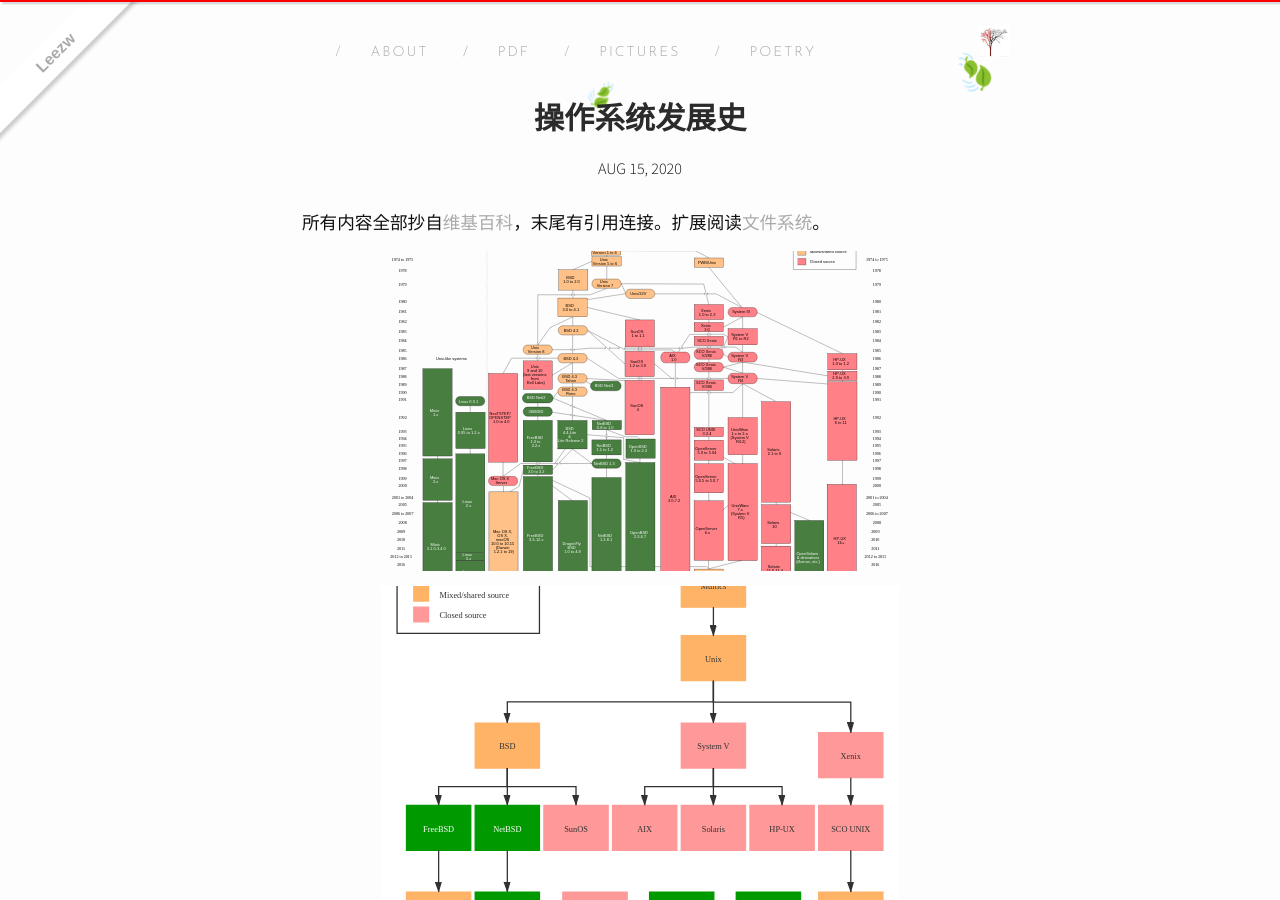
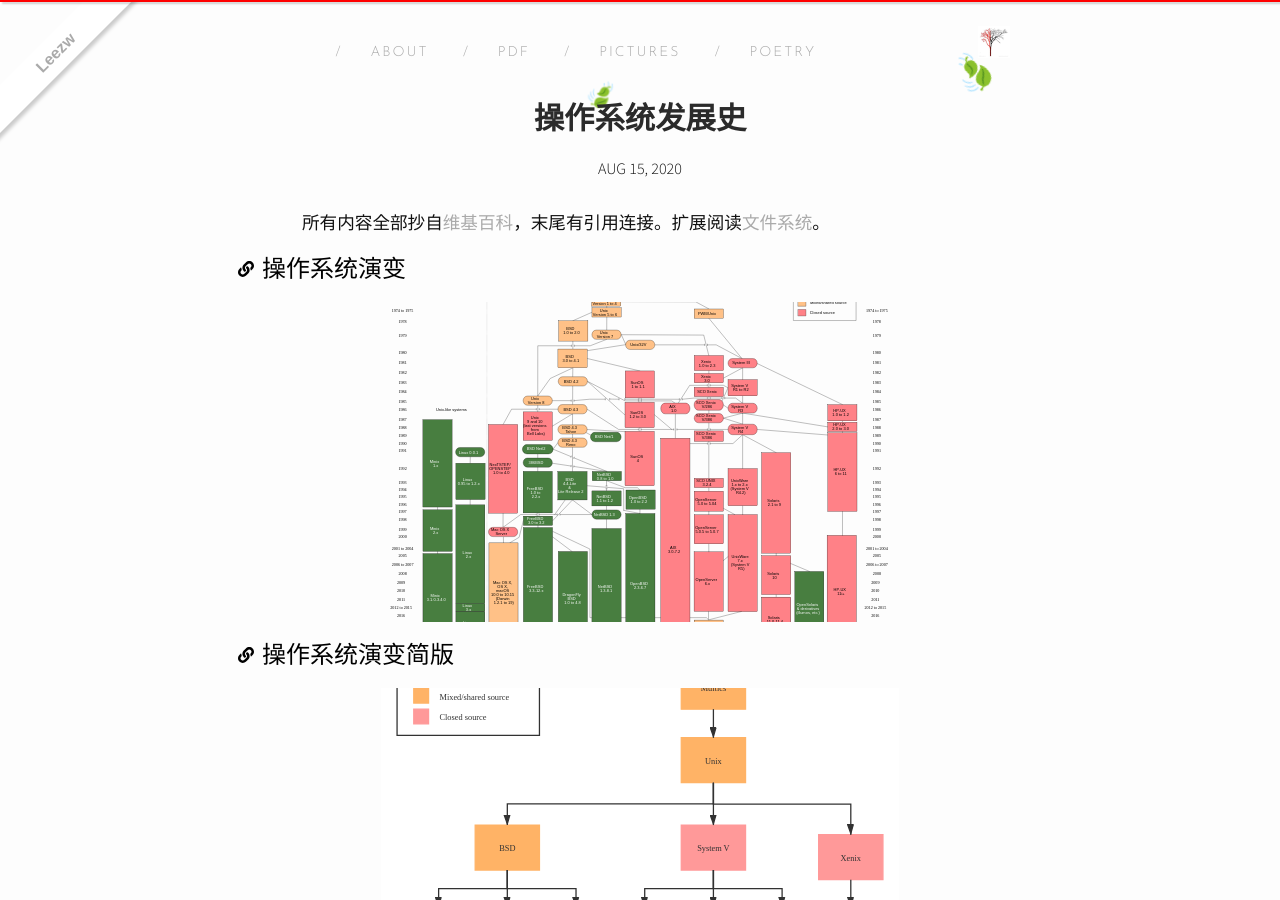
Before and after one commit to quantum-li/quantum-li.github.io, a Jekyll site: the page built from _posts/2020-08-15-operating-system-history.md, in a window 1280 px wide and 900 px high. Built offline with Jekyll 4.4.1, drawn with Linux system fonts in a browser that asks for light colours; nearby versions of some CDN libraries; comment, search, counter and statistics services are not loaded.

Commit message:
2020-8-16 13:59:42

```diff
--- a/_posts/2020-08-15-operating-system-history.md
+++ b/_posts/2020-08-15-operating-system-history.md
@@ -10,7 +10,11 @@
 
 所有内容全部抄自[维基百科](https://zh.wikipedia.org/)，末尾有引用连接。扩展阅读[文件系统](https://zh.wikipedia.org/zh-cn/%E6%96%87%E4%BB%B6%E7%B3%BB%E7%BB%9F)。
 
+## 操作系统演变
+
 ![操作系统演变](/assets/images/operating-system-history/操作系统演变.svg)
+
+## 操作系统演变简版
 
 ![操作系统演变简版](/assets/images/operating-system-history/操作系统演变简版.svg)
 
@@ -32,7 +36,7 @@
 
 ![Linux架构图](/assets/images/operating-system-history/Linux架构图.jpg)
 
-![简化版的WindowsNT抽象架构图](/assets/images/operating-system-history/简化版的Windows NT抽象架构图.jpg)
+![简化版的WindowsNT抽象架构图](/assets/images/operating-system-history/简化版的WindowsNT抽象架构图.jpg)
 
 1964年由贝尔实验室、麻省理工学院及美国通用电气公司所共同参与研发Multics，（多任务信息与计算系统：MULTiplexed Information and Computing System）。由于其进展缓慢贝尔实验室退出转而开发UNIX。
 
```
Also changed, not shown: assets/images/operating-system-history/简化版的WindowsNT抽象架构图.jpg (renamed from assets/images/operating-system-history/简化版的Windows NT抽象架构图.jpg).
